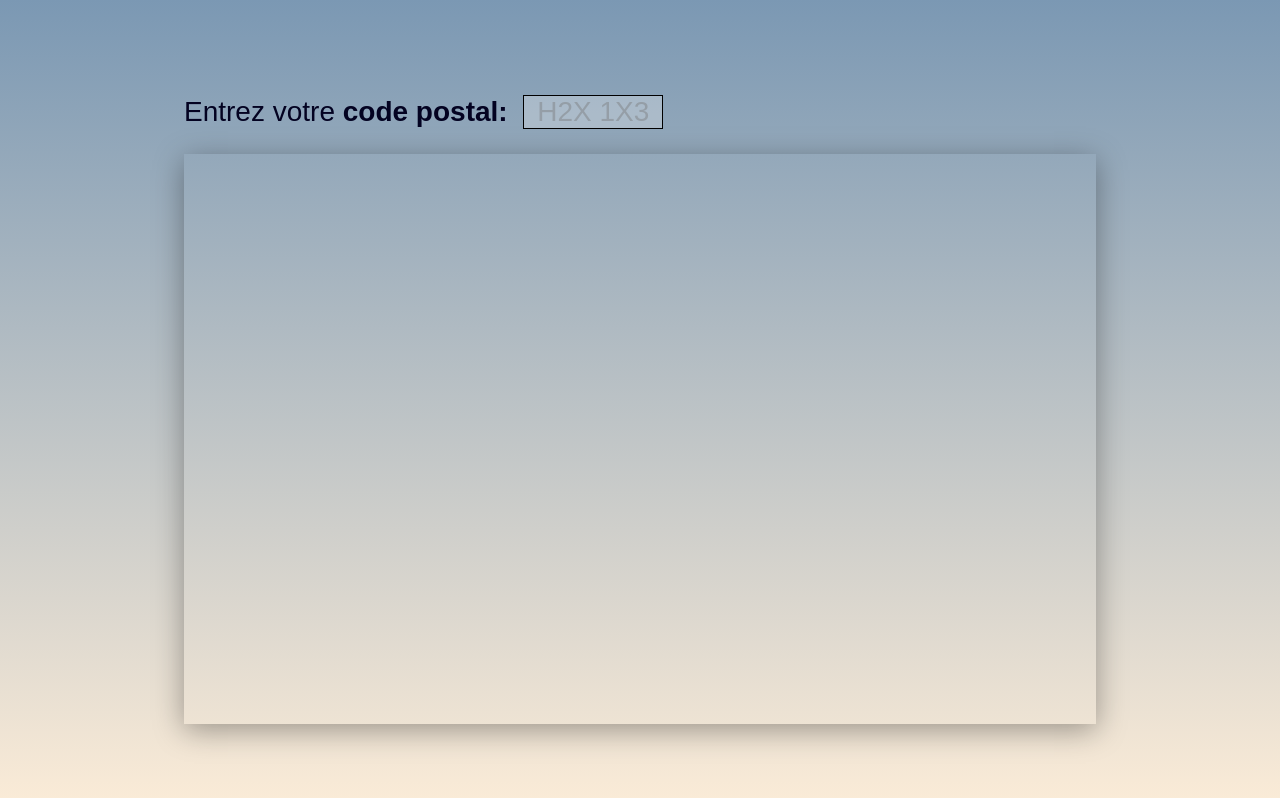
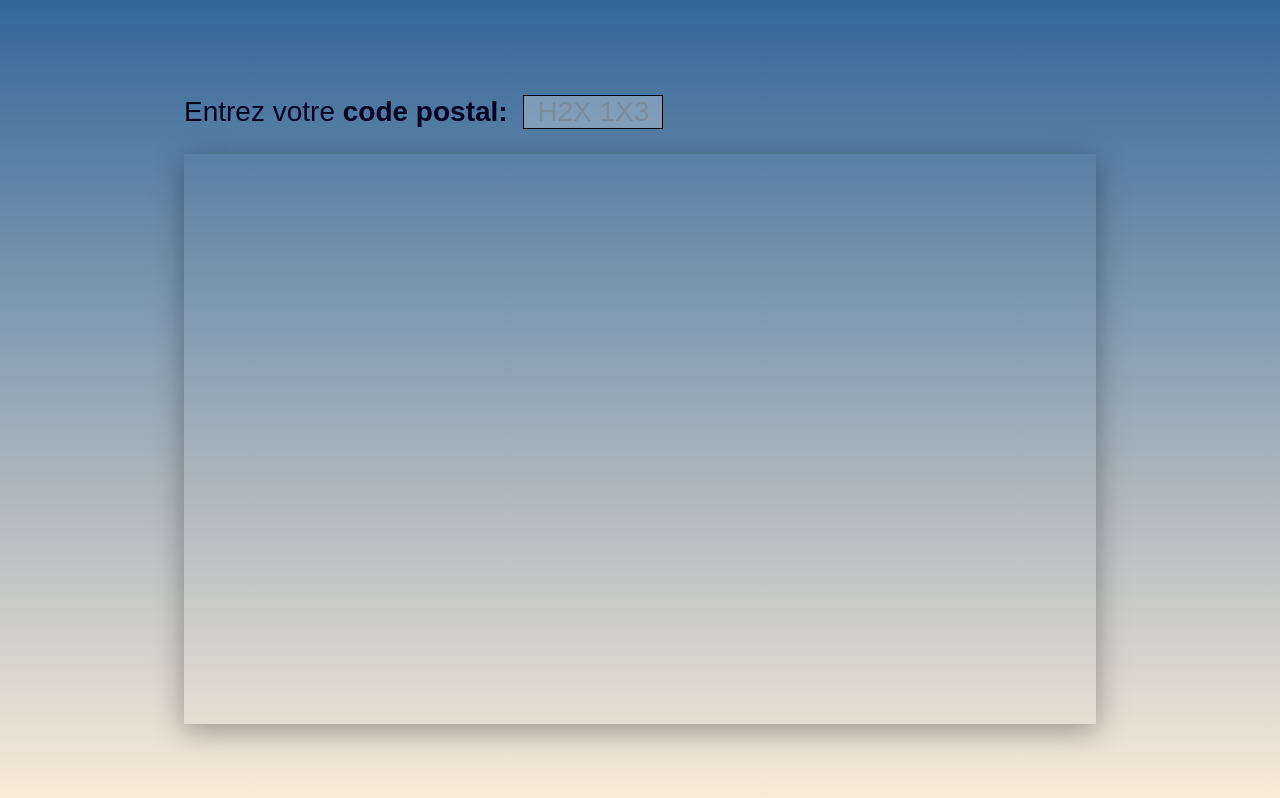
Before and after one commit to ssjbm/api-carte-sections, a website: page src/index.html in a window 1280 px wide. Drawn offline with Linux system fonts and the light colour scheme; no server answers.

Commit message:
Chokidar and default colors

```diff
--- a/package.json
+++ b/package.json
@@ -1,5 +1,6 @@
 {
   "dependencies": {
+    "chokidar-cli": "^3.0.0",
     "csso": "^5.0.5",
     "esbuild": "^0.27.2",
     "sass": "^1.97.3"
@@ -7,6 +8,8 @@
   "scripts": {
     "export": "node scripts/export.js",
     "buildjs": "node scripts/buildjs.js",
-    "buildcss": "node scripts/buildcss.js"
+    "buildcss": "node scripts/buildcss.js",
+    "watchjs": "chokidar \"src/scripts/**/*.js\" -i \"**/*.min.js\" -i \"**/node_modules/**\" -i \"**/dist/**\" --debounce 200 -c \"npm run buildjs\"",
+    "watchscss": "chokidar \"src/styles/**/*.scss\" -i \"**/node_modules/**\" -i \"**/dist/**\" --debounce 200 -c \"npm run buildcss\""
   }
 }
--- a/src/index.html
+++ b/src/index.html
@@ -14,8 +14,7 @@
 		:root {
 			--color-bg: #faebd7;
 			--color-fg: #030221;
-			--color-hl: #537ea8c2;
-			--color-ev: #537ea859;
+			--color-hl: #336699;
 
 			--font-base:  28;
 			--font-break: 1024;
@@ -83,12 +82,6 @@
 			/* Ratio largeur/hauteur de la carte */
 			--cs-aspect-ratio: 16/10; /* Défaut: 4/3 */
 
-			/* Couleur des highlights */
-			--cs-color-highlight: var(--color-hl); /* Valeur par défaut */
-
-			/* Couleur de ligne paire */
-			--cs-color-even: var(--color-ev); /* Valeur par défaut */
-
 		}
 
 	</style>
--- a/src/styles/api.core.scss
+++ b/src/styles/api.core.scss
@@ -1,8 +1,8 @@
 :root {
 	--cs-width: 100%;
 	--cs-aspect-ratio: 4/3;
-	--cs-color-highlight: #537ea8c2;
-	--cs-color-even: #537ea859;
+	--cs-color-highlight: #336699;
+	--cs-color-even: #3366999d;
 }
 
 
```
Also changed, not shown: dist/api.core.min.js, dist/index.html, src/styles/api.core.min.css.
